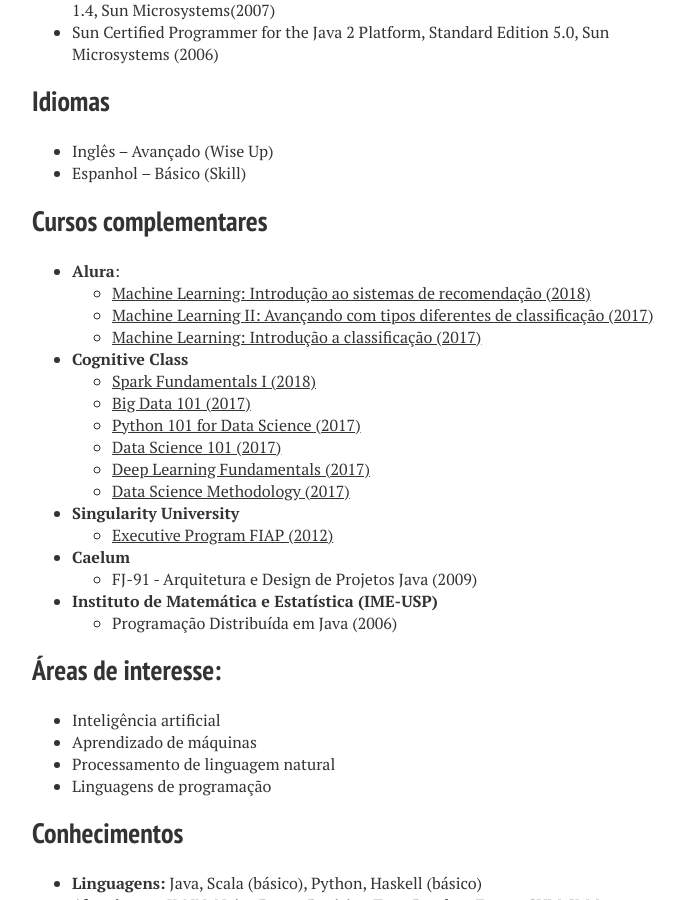
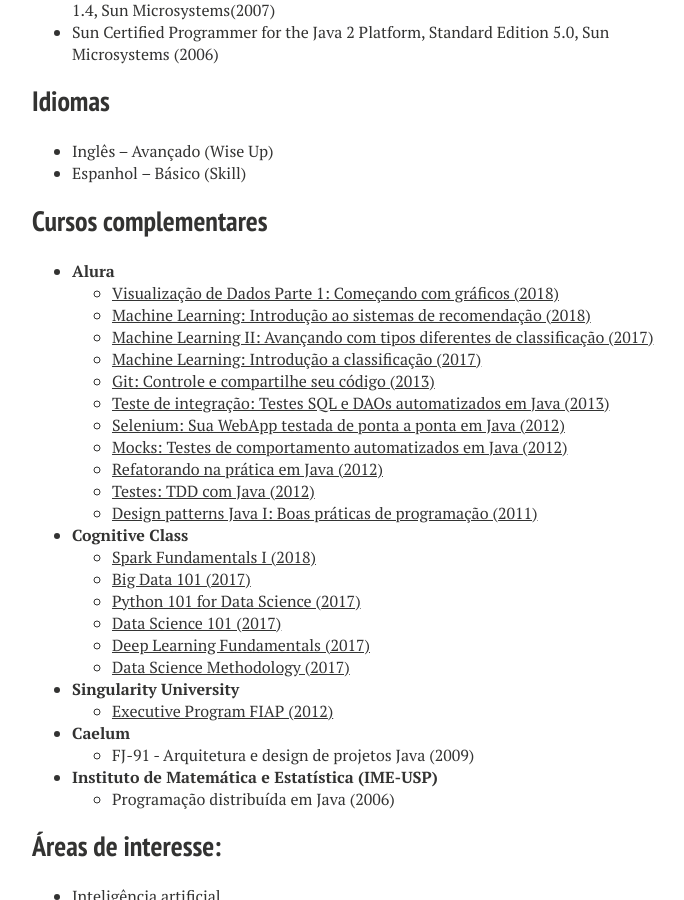
Before and after one commit to rafaelsakurai/rafaelsakurai.github.io, a Jekyll site: the page built from about/index.md, in a window 1280 px wide and 900 px high, scrolled down 1546 px. Shown: the whole window, without its empty margins (288-972 px from the left). Built offline with Jekyll 4.4.1, drawn with Linux system fonts in a browser that asks for light colours; nearby versions of some CDN libraries; comment, search, counter and statistics services are not loaded.

Commit message:
Adicionar informações no About

```diff
--- a/about/index.md
+++ b/about/index.md
@@ -48,10 +48,18 @@
 
 ## Cursos complementares
 
-* **Alura**:
+* **Alura**
+  * <a href="https://cursos.alura.com.br/certificate/ace73ea6-e188-4bc0-8c56-32ed50ad643e">Visualização de Dados Parte 1: Começando com gráficos (2018)</a>
   * <a href="https://cursos.alura.com.br/certificate/ca5a5d95-dc61-4c1b-81e1-8f105f68234b">Machine Learning: Introdução ao sistemas de recomendação (2018)</a>
   * <a href="https://cursos.alura.com.br/certificate/9c09326d-7525-47f8-9192-c7a8b1c958b0">Machine Learning II: Avançando com tipos diferentes de classificação (2017)</a>
   * <a href="https://cursos.alura.com.br/certificate/386ce18a-ca4b-4726-bf69-074f923abe71">Machine Learning: Introdução a classificação (2017)</a>
+  * <a href="https://cursos.alura.com.br/certificate/9f27f1c05b28bbe13d3126e1817fa721">Git: Controle e compartilhe seu código (2013)</a>
+  * <a href="https://cursos.alura.com.br/certificate/b662db975c853e69aeeb738faaf63126">Teste de integração: Testes SQL e DAOs automatizados em Java (2013)</a>
+  * <a href="https://cursos.alura.com.br/certificate/bba14a1bf3e9dd42993f21e9d0b371d5">Selenium: Sua WebApp testada de ponta a ponta em Java (2012)</a>
+  * <a href="https://cursos.alura.com.br/certificate/c2d9c2fd3c0294319ae72ab3fbff0084">Mocks: Testes de comportamento automatizados em Java (2012)</a>
+  * <a href="https://cursos.alura.com.br/certificate/977e848d21192129af848a86d09c76c6">Refatorando na prática em Java (2012)</a>
+  * <a href="https://cursos.alura.com.br/certificate/11dccaf59a1cbb6fae6dc5ec1d500d17">Testes: TDD com Java (2012)</a>
+  * <a href="https://cursos.alura.com.br/certificate/5168b3e0fe8f15b7c6640ea895f81105">Design patterns Java I: Boas práticas de programação (2011)</a>
 
 * **Cognitive Class**
   * <a href="https://courses.cognitiveclass.ai/certificates/9e99a048eee946eeb2732e6b6aa3c06f">Spark Fundamentals I (2018)</a>
@@ -65,10 +73,10 @@
   * <a href="https://www.fiap.com.br/2012/03/22/fiap-realiza-2-edicao-do-executive-program-da-singularity-university/">Executive Program FIAP (2012)</a>
 
 * **Caelum**
-  * FJ-91 - Arquitetura e Design de Projetos Java (2009)
+  * FJ-91 - Arquitetura e design de projetos Java (2009)
 
 * **Instituto de Matemática e Estatística (IME-USP)**
-  * Programação Distribuída em Java (2006)
+  * Programação distribuída em Java (2006)
 
 ## Áreas de interesse:
 * Inteligência artificial
```
